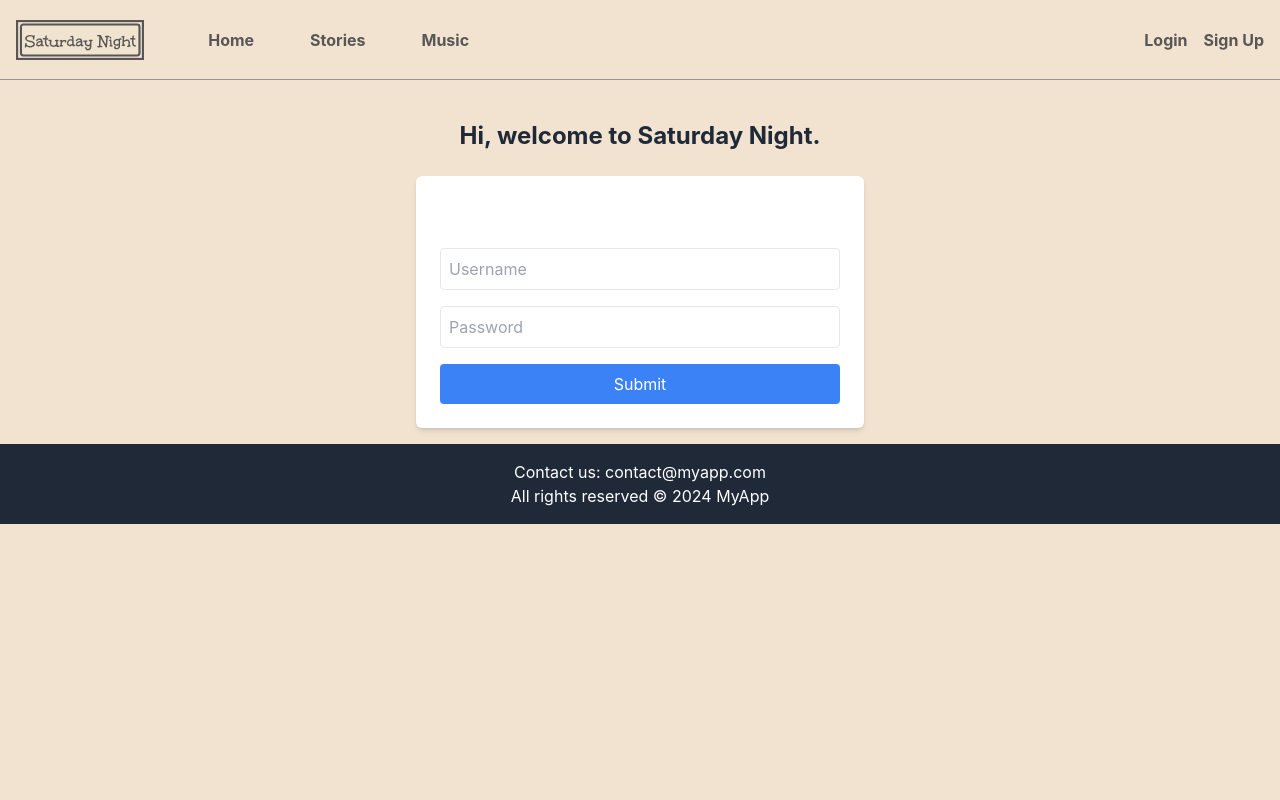
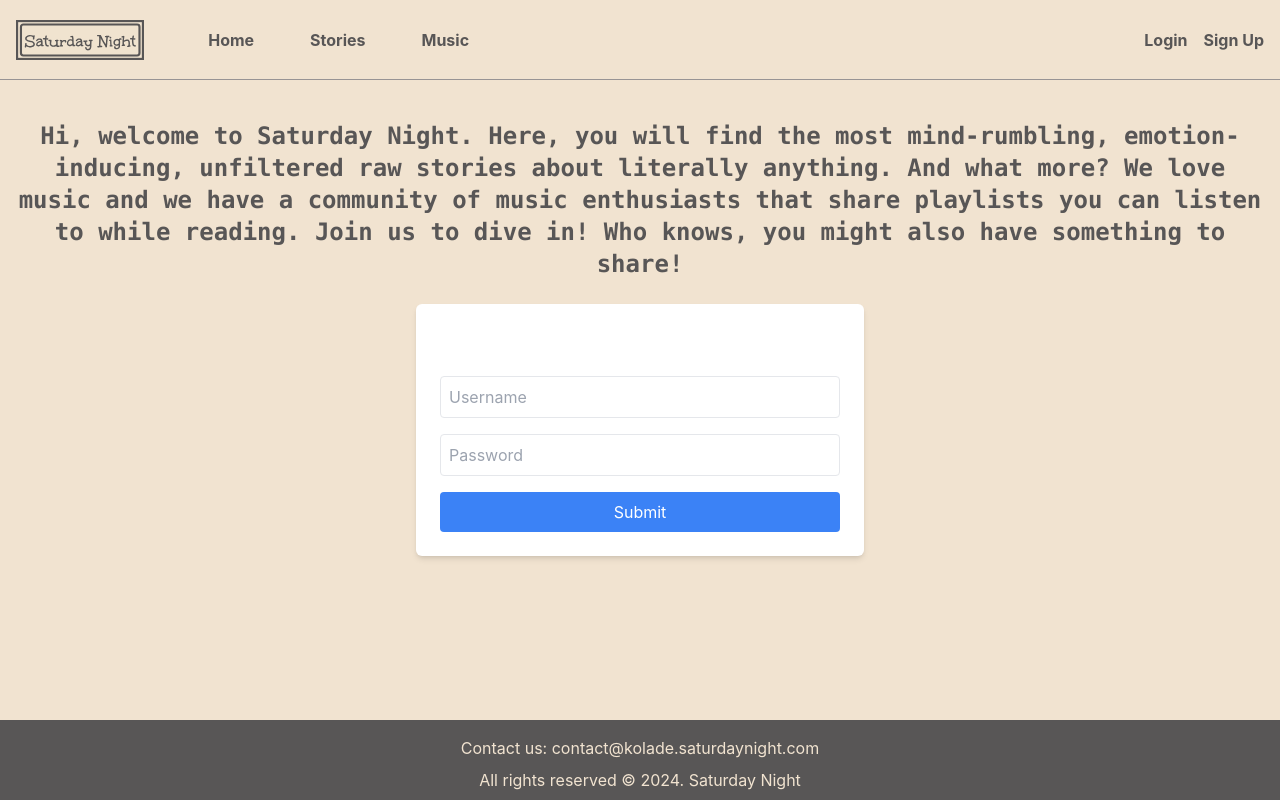
Before and after one commit to Kolade-Amire/saturday-night, a React (Vite) app: page / in a window 1280 px wide. Built offline with nearby package versions, Linux system fonts and the light colour scheme.

Commit message:
footer completed

```diff
--- a/src/App.tsx
+++ b/src/App.tsx
@@ -9,7 +9,7 @@ export default function App() {
 
   return (
       <>
-          <div className="flex flex-col min-h-screen">
+          <div className="flex overflow-auto flex-col min-h-screen">
               <Header/>
               <Body/>
               <Footer/>
--- a/src/components/Body.tsx
+++ b/src/components/Body.tsx
@@ -1,16 +1,19 @@
-import React from 'react';
 
-const Body: React.FC = () => {
+const Body = () => {
     return (
-        <main className="container mx-auto text-center p-4">
-            <h1 className="text-1xl md:text-2xl font-bold text-gray-800 my-6">
+        <main className="container mx-auto flex-grow text-center p-4">
+
+            <h1 className="text-1xl md:text-2xl font-mono font-semibold text-textColorPrimary  my-6">
                 Hi, welcome to Saturday Night.
+                Here, you will find the most mind-rumbling, emotion-inducing, unfiltered raw stories about literally anything.
+                And what more? We love music and we have a community of music enthusiasts that share playlists you can listen to while reading.
+                Join us to dive in! Who knows, you might also have something to share!
             </h1>
             <div className="max-w-md mx-auto bg-white p-6 rounded-md shadow-md">
                 <h2 className="text-2xl font-bold mb-4">Login / Sign Up</h2>
                 <form>
-                    <input type="text" placeholder="Username" className="w-full p-2 mb-4 border rounded" />
-                    <input type="password" placeholder="Password" className="w-full p-2 mb-4 border rounded" />
+                    <input type="text" placeholder="Username" className="w-full p-2 mb-4 border rounded"/>
+                    <input type="password" placeholder="Password" className="w-full p-2 mb-4 border rounded"/>
                     <button type="submit" className="w-full bg-blue-500 text-white p-2 rounded hover:bg-blue-600">
                         Submit
                     </button>
--- a/src/components/Footer.tsx
+++ b/src/components/Footer.tsx
@@ -2,10 +2,11 @@ import React from 'react';
 
 const Footer: React.FC = () => {
     return (
-        <footer className="bg-gray-800 text-white p-4">
-            <div className="container mx-auto text-center">
-                <p>Contact us: contact@myapp.com</p>
-                <p>All rights reserved © 2024 MyApp</p>
+        <footer className="footer-container h-20 bg-secondaryColor text-primaryColor p-4">
+            <div className="container  mx-auto text-center">
+                <p className="pb-2">Contact us: contact@kolade.saturdaynight.com</p>
+
+                <p className="pb-2">All rights reserved © 2024. Saturday Night</p>
             </div>
         </footer>
     );
--- a/tailwind.config.js
+++ b/tailwind.config.js
@@ -1,3 +1,4 @@
+
 /** @type {import('tailwindcss').Config} */
 export default {
     content: [
```
